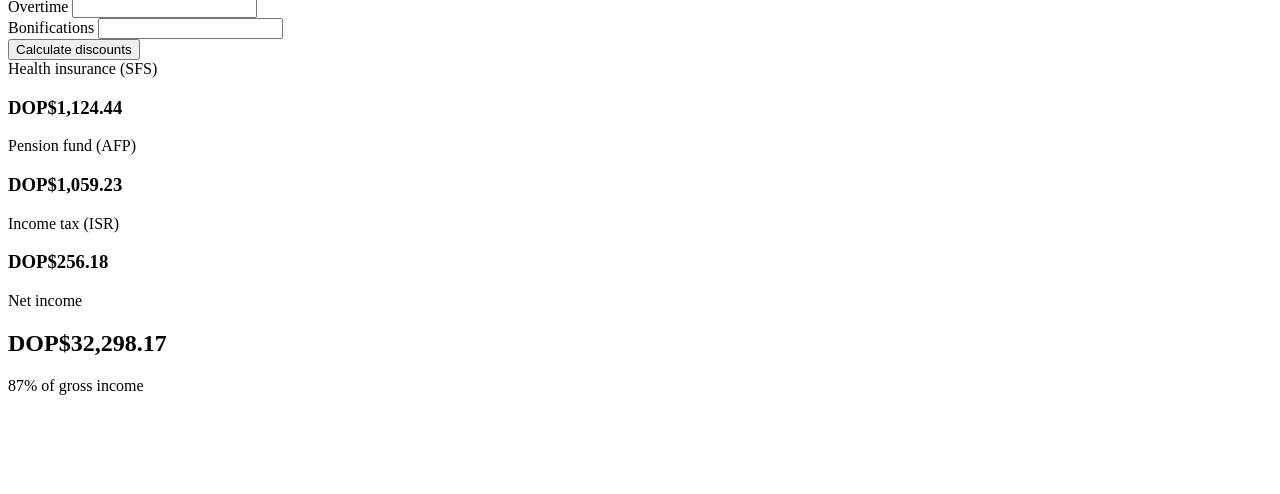
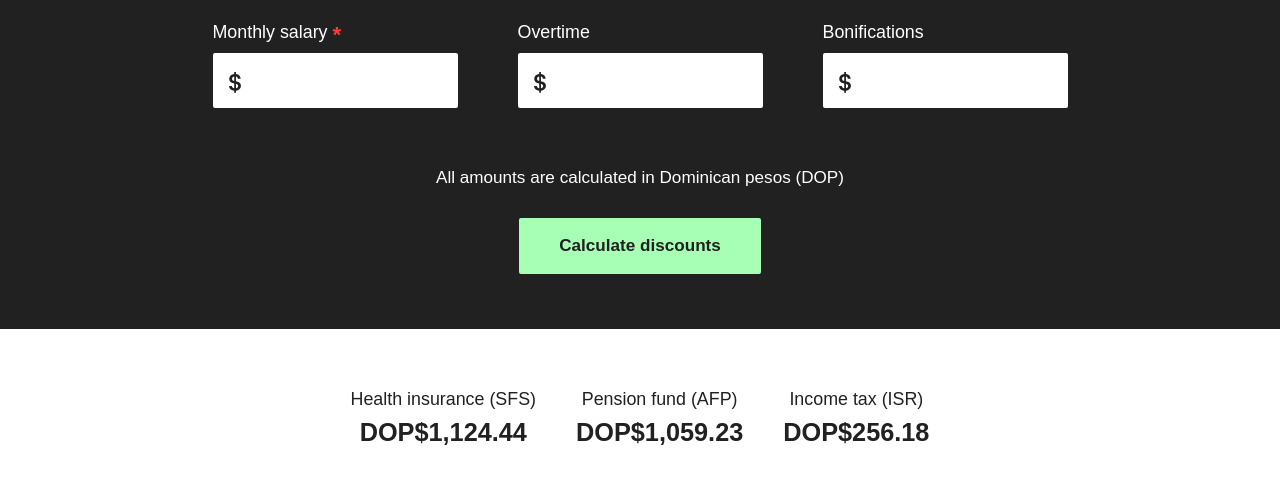
Before and after one commit to jogarobi/discount-calculator, a plain HTML site: page src/index.html in a window 1280 px wide. Shown: the part 91-585 px from the top of the page. Drawn offline with Linux system fonts and the light colour scheme; a web font is replaced by a local one.

Commit message:
CSS styles

```diff
--- a/index.html
+++ b/src/index.html
@@ -5,6 +5,8 @@
    <meta charset="UTF-8">
    <meta http-equiv="X-UA-Compatible" content="IE=edge">
    <meta name="viewport" content="width=device-width, initial-scale=1.0">
+   <link href="https://api.fontshare.com/v2/css?f[]=satoshi@1&display=swap" rel="stylesheet">
+   <link rel="stylesheet" href="./style.css">
    <title>Income Discount Calculator</title>
 </head>
 
@@ -16,19 +18,25 @@
          <div class="calculator__form">
             <div class="calculator__row">
                <div class="calculator__group">
-                  <label for="salary-input">Monthly salary</label>
+                  <label for="salary-input" class="required">Monthly salary</label>
                   <input type="number" id="salary-input">
+                  <img src="./assets/dollar-sign.svg">
                </div>
                <div class="calculator__group">
                   <label for="overtime-input">Overtime</label>
                   <input type="number" id="overtime-input">
+                  <img src="./assets/dollar-sign.svg">
                </div>
                <div class="calculator__group">
                   <label for="bonus-input">Bonifications</label>
                   <input type="number" id="bonus-input">
+                  <img src="./assets/dollar-sign.svg">
                </div>
             </div>
-            <button class="btn btn--primary">Calculate discounts</button>
+            <div>
+               <p class="calculator__message">All amounts are calculated in Dominican pesos (DOP)</p>
+               <button class="btn btn--primary">Calculate discounts</button>
+            </div>
          </div>
       </section>
       <section class="results">
@@ -48,7 +56,7 @@
          </div>
          <div class="results__group">
             <div class="results__income">
-               <span>Net income</span>
+               <span class="highlighted">Net income</span>
                <h2>DOP$32,298.17</h2>
                <span>87% of gross income</span>
             </div>
--- /dev/null
+++ b/src/style.css
@@ -0,0 +1,221 @@
+:root {
+   --clr-black: #212121;
+   --clr-white: #fff;
+   --clr-green: #a6ffb5;
+   --clr-red: #ff3b3b;
+}
+
+* {
+   margin: 0;
+   padding: 0;
+   box-sizing: border-box;
+   font-family: "Satoshi", sans-serif;
+}
+
+html {
+   font-size: calc(80% + 0.8vw);
+}
+
+body {
+   min-height: 100vh;
+}
+
+section {
+   padding-inline: calc(1.5rem + 0.6vw);
+}
+
+input:focus-visible {
+   outline: 2px solid var(--clr-blac);
+}
+
+main,
+.calculator,
+.calculator__row,
+.calculator__group,
+.calculator__form,
+.results,
+.results__group,
+.results__discount,
+.results__income {
+   display: flex;
+}
+
+main,
+.calculator,
+.calculator__form,
+.calculator__group,
+.results,
+.results__discount,
+.results__income {
+   flex-direction: column;
+}
+
+.calculator,
+.calculator__row,
+.results__discount {
+   justify-content: center;
+}
+
+.calculator {
+   padding-block: 40px 55px;
+   gap: 40px;
+   text-align: center;
+   color: var(--clr-white);
+   background-color: var(--clr-black);
+}
+
+.calculator__form {
+   gap: 60px;
+}
+
+.calculator__title {
+   font-size: 1.9rem;
+   font-weight: 600;
+}
+
+.calculator__row {
+   flex-wrap: wrap;
+   gap: 60px;
+}
+
+.calculator__group {
+   position: relative;
+   width: 100%;
+   text-align: start;
+   justify-content: flex-start;
+}
+
+.calculator__group label {
+   position: relative;
+   width: max-content;
+   margin-block-end: 10px;
+   font-weight: 500;
+   font-size: 1.2rem;
+}
+
+.calculator__group input {
+   width: 100%;
+   padding-block: 12px;
+   padding-inline: 39px 10px;
+   font-weight: 600;
+   height: 55px;
+   font-size: 1.15rem;
+   border: 2px solid transparent;
+   border-radius: 2px;
+}
+
+.calculator__group > img {
+   position: absolute;
+   width: 12px;
+   top: 57.5%;
+   left: 16px;
+}
+
+.calculator__message {
+   font-size: 1.15rem;
+   padding-block-end: 30px;
+}
+
+.calculator .btn--primary {
+   align-self: center;
+}
+
+.results {
+   padding-block: 60px;
+   gap: 50px;
+   color: var(--clr-black);
+}
+
+.results__group {
+   flex-wrap: wrap;
+   justify-content: center;
+   gap: 40px;
+}
+
+.results__discount {
+   text-align: center;
+   gap: 8px;
+}
+
+.results__discount > span {
+   font-size: 1.2rem;
+   font-weight: 500;
+}
+
+.results__discount > h3 {
+   font-size: 1.7rem;
+}
+
+.results__income {
+   text-align: center;
+   gap: 13px;
+}
+
+.results__income > span {
+   align-self: center;
+   font-size: 1.2rem;
+   font-weight: bold;
+}
+
+.results__income > h2 {
+   font-size: 2.4rem;
+}
+
+.btn {
+   padding: 16px 38px;
+   font-size: 1.15rem;
+   border-color: transparent;
+   border-radius: 2px;
+   cursor: pointer;
+}
+
+.btn--primary {
+   font-weight: 700;
+   color: var(--clr-black);
+   background-color: var(--clr-green);
+}
+
+.btn--primary:hover {
+   filter: brightness(85%);
+}
+
+.required::after {
+   content: "*";
+   position: absolute;
+   left: calc(100% + 5px);
+   color: var(--clr-red);
+   font-size: 1.5rem;
+   font-weight: bold;
+}
+
+.highlighted {
+   padding: 6px 10px;
+   font-weight: bold;
+   background-color: var(--clr-green);
+   border-radius: 2px;
+}
+
+.required-error input {
+   border: 2px solid var(--clr-red);
+}
+
+.required-error::after {
+   content: "This field is required.";
+   position: absolute;
+   top: calc(100% + 12px);
+   color: var(--clr-red);
+   font-size: 1.1rem;
+   font-weight: 500;
+}
+
+@media all and (min-width: 796px) {
+   html {
+      font-size: 93%;
+   }
+   .calculator__group {
+      max-width: 245px;
+   }
+   .calculator__group > img {
+      top: 58%;
+   }
+}
```
Also changed, not shown: src/assets/dollar-sign.svg (added).
